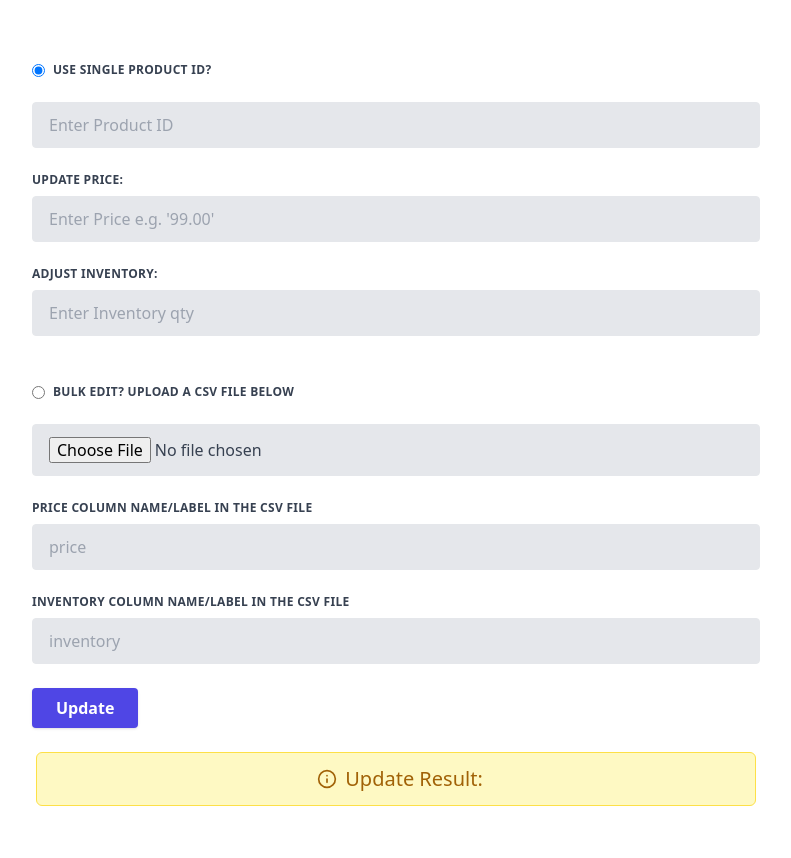
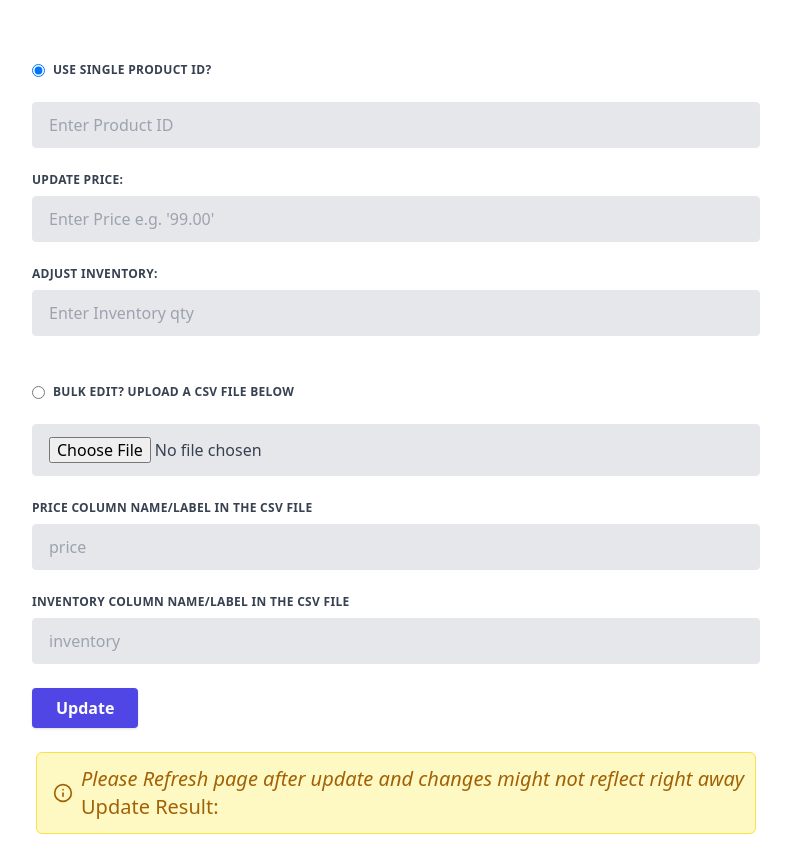
Before and after one commit to apvalderrama/shopify-test-api, a website: page public/index.html in a window 1280 px wide. Shown: the part 86-944 px from the top of the page, without its empty margins (244-1035 px from the left). Before the commit the page ends 916 px from the top, so only its background shows below. Drawn offline with nearby package versions, Linux system fonts and the light colour scheme.

Commit message:
Add Disclaimer

```diff
--- a/public/index.html
+++ b/public/index.html
@@ -133,6 +133,7 @@
         </div>
         <div class="text-xl font-normal  max-w-full flex-initial">
             <div class="py-2">
+                <em>Please Refresh page after update and changes might not reflect right away</em>
                 Update Result:
                 <div id="update-products-message"></div>
               </div>
```
